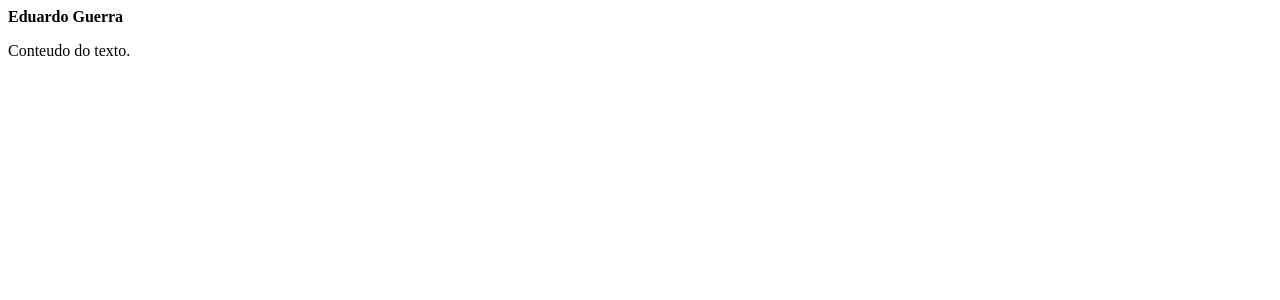
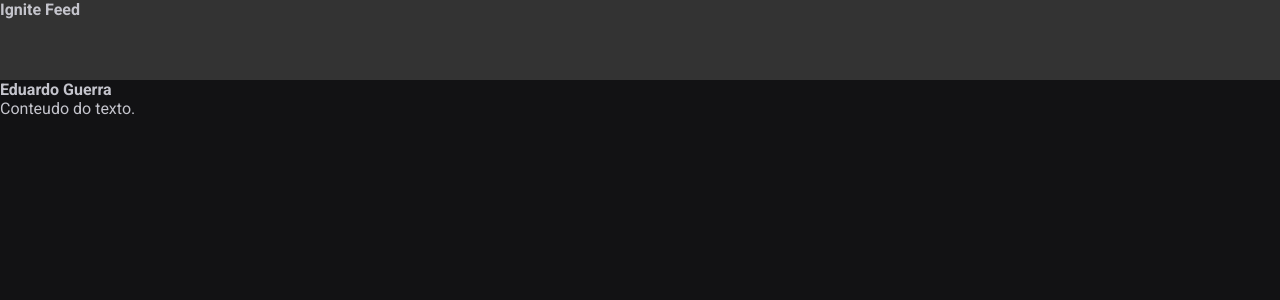
Before and after one commit to edujguerra/01-fundamentos-2-reactjs, a React (Vite) app: page / in a window 1280 px wide. Shown: the top 300 px of the page. Built offline with nearby package versions, Linux system fonts and the light colour scheme.

Commit message:
2211201103

```diff
--- a/index.html
+++ b/index.html
@@ -2,8 +2,14 @@
 <html lang="en">
   <head>
     <meta charset="UTF-8" />
+    <link rel="preconnect" href="https://fonts.googleapis.com"/>
+    <link rel="preconnect" href="https://fonts.gstatic.com" crossorigin/>
+
     <link rel="icon" type="image/svg+xml" href="/vite.svg" />
     <meta name="viewport" content="width=device-width, initial-scale=1.0" />
+
+    <link href="https://fonts.googleapis.com/css2?family=Roboto:wght@400;700&display=swap" rel="stylesheet">
+
     <title>Vite + React</title>
   </head>
   <body>
--- a/src/App.jsx
+++ b/src/App.jsx
@@ -1,10 +1,15 @@
+import { Header } from "./components/Header";
 import Post from "./Post"
+import './global.css';
 
 export function App() {
   return (
-    <Post
-      author= "Eduardo Guerra"
-      content= "Conteudo do texto." />
+    <div>
+      <Header/>
+      <Post
+        author= "Eduardo Guerra"
+        content= "Conteudo do texto." />
+    </div>
   )
 }
 export default App
--- /dev/null
+++ b/src/components/Header.jsx
@@ -0,0 +1,9 @@
+import styles from './Header.module.css'
+
+export function Header() {
+  return (
+    <header className={styles.header}>
+      <strong>Ignite Feed</strong>
+    </header>
+  );
+}
--- /dev/null
+++ b/src/components/Header.module.css
@@ -0,0 +1,4 @@
+.header {
+    background: #333;
+    height: 80px;
+}
--- /dev/null
+++ b/src/global.css
@@ -0,0 +1,32 @@
+:root {
+    --white: #ffff;
+    --gray-100: #e1e1e6;
+    --gray-300: #c4c4cc;
+    --gray-400: #8d8d99;
+    --gray-600: #323238;
+    --gray-700: #29292e;
+    --gray-800: #202024;
+    --gray-900: #121214;
+
+    --green-500: #80875f;
+
+
+}
+
+* {
+    margin: 0;
+    padding: 0;
+    box-sizing: border-box;
+}
+
+body {
+    background: var(--gray-900);
+    color: var(--gray-300);
+    -webkit-font-smoothing: antialiased;
+}
+
+body,input, textarea,button{
+    font-family: 'Roboto', sans-serif;
+    font-weight: 400;
+    font-size: 1rem;
+}
```
